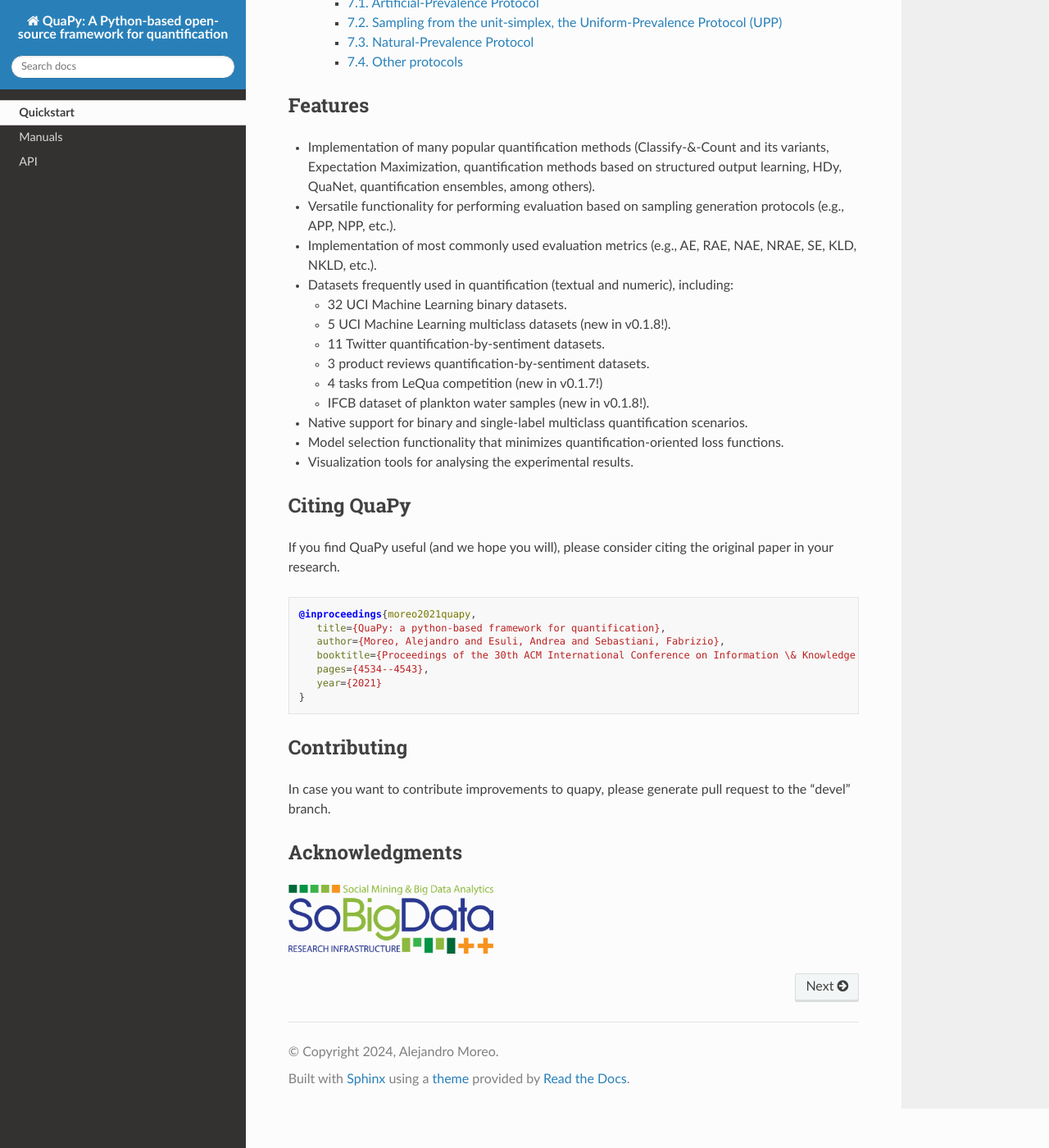
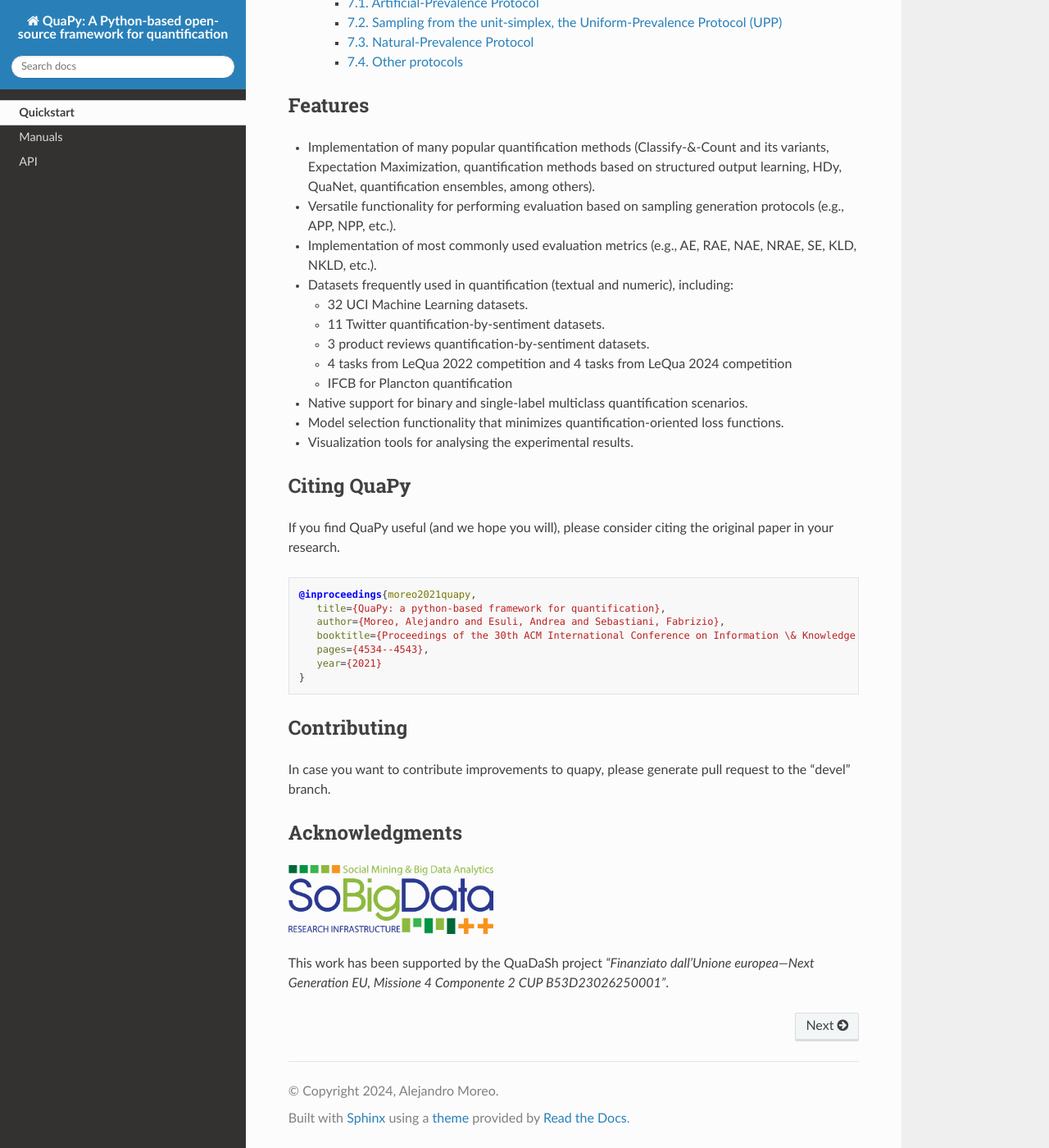
Before and after one commit to HLT-ISTI/QuaPy, a Sphinx documentation site: the page built from docs/source/index.md, in a window 1280 px wide and 1400 px high, scrolled down 2080 px. Shown: the whole window at 82% size. Built offline with Sphinx 7.4.7 and the Read the Docs theme 3.1.0, drawn with Linux system fonts in a browser that asks for light colours; some of the changed text lies outside the part shown.

Commit message:
link fix

````diff
--- a/docs/source/index.md
+++ b/docs/source/index.md
@@ -25,15 +25,15 @@
 ```python
 import quapy as qp
 
-dataset = qp.datasets.fetch_UCIBinaryDataset("yeast")
-training, test = dataset.train_test
+training, test = qp.datasets.fetch_UCIBinaryDataset("yeast").train_test
 
 # create an "Adjusted Classify & Count" quantifier
 model = qp.method.aggregative.ACC()
-model.fit(training)
+Xtr, ytr = training.Xy
+model.fit(Xtr, ytr)
 
-estim_prevalence = model.quantify(test.X)
-true_prevalence  = test.prevalence()
+estim_prevalence = model.predict(test.X)
+true_prevalence = test.prevalence()
 
 error = qp.error.mae(true_prevalence, estim_prevalence)
 print(f'Mean Absolute Error (MAE)={error:.3f}')
@@ -59,19 +59,19 @@
 
 ## Features
 
-- Implementation of many popular quantification methods (Classify-&-Count and its variants, Expectation Maximization, quantification methods based on structured output learning, HDy, QuaNet, quantification ensembles, among others).
-- Versatile functionality for performing evaluation based on sampling generation protocols (e.g., APP, NPP, etc.).
-- Implementation of most commonly used evaluation metrics (e.g., AE, RAE, NAE, NRAE, SE, KLD, NKLD, etc.).
-- Datasets frequently used in quantification (textual and numeric), including:
-    - 32 UCI Machine Learning binary datasets.
-    - 5 UCI Machine Learning multiclass datasets (new in v0.1.8!).
-    - 11 Twitter quantification-by-sentiment datasets.
-    - 3 product reviews quantification-by-sentiment datasets.
-    - 4 tasks from LeQua competition (new in v0.1.7!)
-    - IFCB dataset of plankton water samples (new in v0.1.8!).
-- Native support for binary and single-label multiclass quantification scenarios.
-- Model selection functionality that minimizes quantification-oriented loss functions.
-- Visualization tools for analysing the experimental results.
+* Implementation of many popular quantification methods (Classify-&-Count and its variants, Expectation Maximization,
+quantification methods based on structured output learning, HDy, QuaNet, quantification ensembles, among others).
+* Versatile functionality for performing evaluation based on sampling generation protocols (e.g., APP, NPP, etc.).
+* Implementation of most commonly used evaluation metrics (e.g., AE, RAE, NAE, NRAE, SE, KLD, NKLD, etc.).
+* Datasets frequently used in quantification (textual and numeric), including:
+    * 32 UCI Machine Learning datasets.
+    * 11 Twitter quantification-by-sentiment datasets.
+    * 3 product reviews quantification-by-sentiment datasets.
+    * 4 tasks from LeQua 2022 competition and 4 tasks from LeQua 2024 competition
+    * IFCB for Plancton quantification
+* Native support for binary and single-label multiclass quantification scenarios.
+* Model selection functionality that minimizes quantification-oriented loss functions.
+* Visualization tools for analysing the experimental results.
 
 ## Citing QuaPy
 
@@ -97,3 +97,7 @@
 :width: 250px
 :alt: SoBigData++
 ```
+
+This work has been supported by the QuaDaSh project
+_"Finanziato dall’Unione europea---Next Generation EU,
+Missione 4 Componente 2 CUP B53D23026250001"_.
````
Also changed, not shown: README.md (+1 -1 lines).
